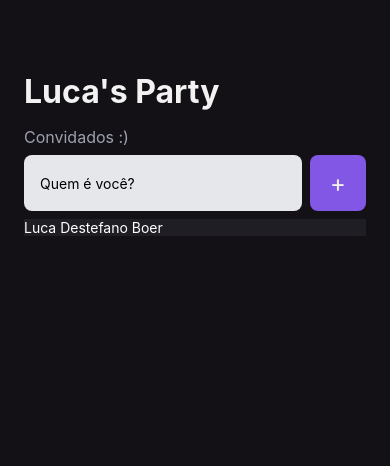
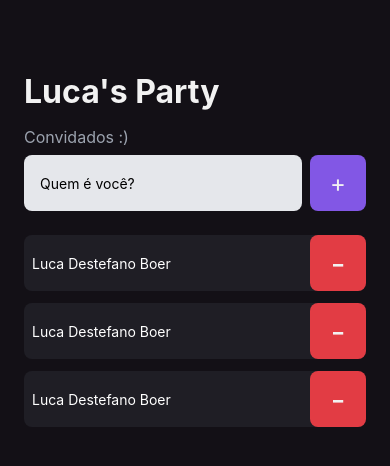
Before and after one commit to lucadboer/im-here-app, a React Native app: screen / in a window 390 px wide. Shown: the top 466 px of the page. Built offline with nearby package versions, Linux system fonts and the light colour scheme.

Commit message:
created participant component

```diff
--- a/src/components/Participant/index.tsx
+++ b/src/components/Participant/index.tsx
@@ -1,11 +1,13 @@
-import { Text, View } from "react-native";
-import { Button } from "../Button";
+import { Text, TouchableOpacity, View } from "react-native";
 import { styles } from "./styles";
 
 export function Participant() {
   return (
     <View style={styles.container}>
       <Text style={styles.name}>Luca Destefano Boer</Text>
+      <TouchableOpacity style={styles.button}>
+       <Text style={styles.textButton}>-</Text>
+      </TouchableOpacity>
     </View>
   )
 }
--- a/src/components/Participant/styles.ts
+++ b/src/components/Participant/styles.ts
@@ -3,14 +3,33 @@ import { StyleSheet } from "react-native";
 export const styles = StyleSheet.create({
   container: {
     marginTop: 8,
+    marginBottom: 4,
     flexDirection: 'row',
     alignItems: 'center',
     width: '100%',
+    height: 56,
     backgroundColor: '#1F1E25',
+    borderRadius: 8,
   },
 
   name: {
     flex: 1,
     color: '#fff',
+    marginLeft: 8,
+  },
+
+  button: {
+    backgroundColor: '#E23C44',
+    width: 56,
+    height: 56,
+
+    alignItems: 'center',
+    justifyContent: 'center',
+    borderRadius: 8,
+
+  },
+  textButton: {
+    fontSize: 32,
+    color: '#f2f2f2',
   }
 })
--- a/src/screens/Home/index.tsx
+++ b/src/screens/Home/index.tsx
@@ -22,6 +22,8 @@ export default function Home() {
       </View>
 
       <Participant />
+      <Participant />
+      <Participant />
     </View>
   );
 }
--- a/src/screens/Home/styles.ts
+++ b/src/screens/Home/styles.ts
@@ -22,6 +22,7 @@ export const styles = StyleSheet.create({
 
   form: {
     marginTop: 8,
+    marginBottom: 16,
     flexDirection: 'row',
     alignItems: 'center',
     justifyContent:'center',
```
Also changed, not shown: src/components/Button/index.tsx (deleted, +0 -13 lines), src/components/Button/styles.ts (deleted, +0 -14 lines).
